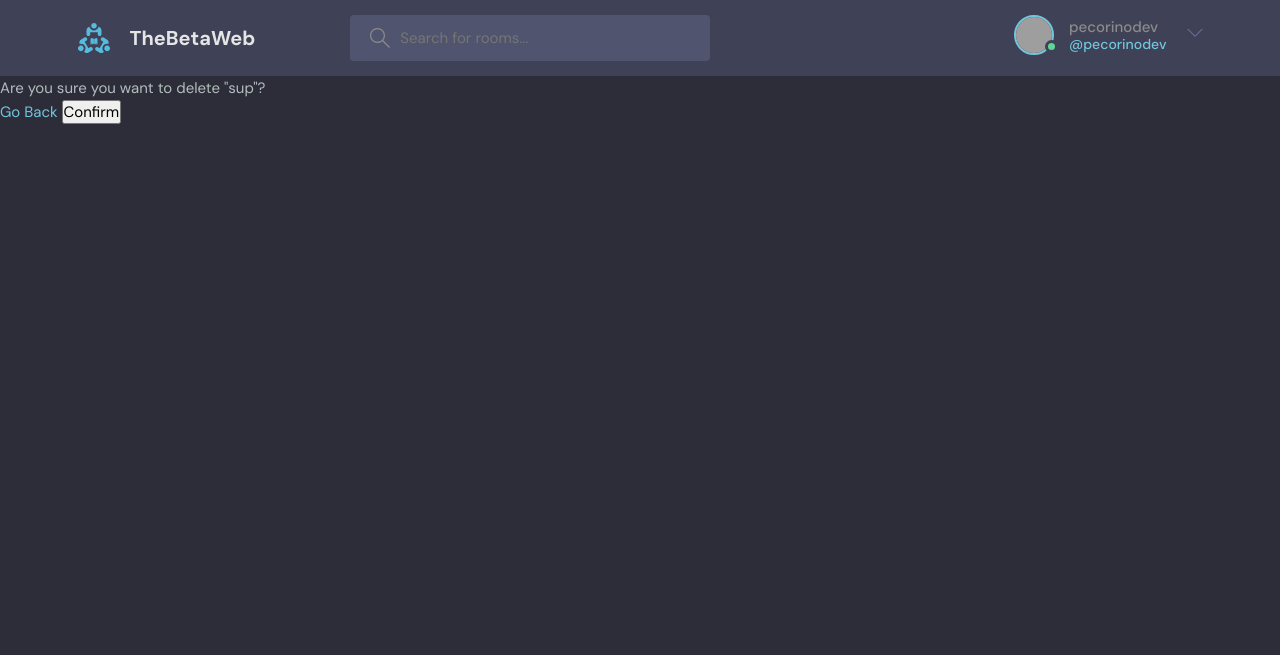
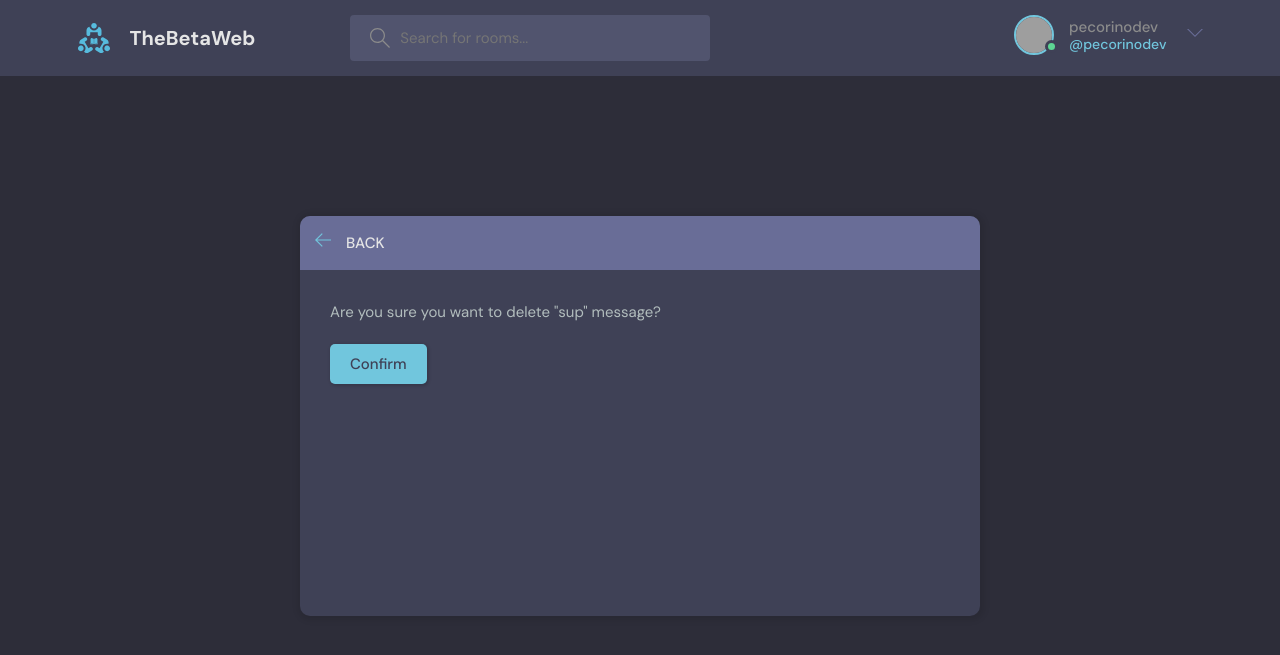
Before and after one commit to edgarcnp/TheBetaWeb, a Django app: page /delete/message/14 in a window 1280 px wide. Shown: the top 655 px of the page. Run offline with Django 4.2, Linux system fonts and the light colour scheme; a user stored in the database is signed in; data comes from the database, SQL or seed files in the repository; grey boxes are pictures that could not be loaded.

Commit message:
added delete theme

```diff
--- a/base/templates/base/activity_component.html
+++ b/base/templates/base/activity_component.html
@@ -17,7 +17,7 @@
                 </a>
                 {% if request.user == message.user or request.user.is_staff %}
                     <div class="roomListRoom__actions">
-                        <a href="#">
+                        <a href="{% url 'delete' obj_type='message' obj_id=message.id %}">
                             <svg xmlns="http://www.w3.org/2000/svg" width="32" height="32" viewBox="0 0 32 32">
                                 <title>remove</title>
                                 <path
--- a/base/templates/base/delete.html
+++ b/base/templates/base/delete.html
@@ -2,12 +2,37 @@
 {% extends 'main.html' %}
 
 {% block content %}
+    <main class="delete-item layout">
+        <div class="container">
+            <div class="layout__box">
+                <div class="layout__boxHeader">
+                    <div class="layout__boxTitle">
+                        <a href="{{ request.META.HTTP_REFERER }}">
+                            <svg xmlns="http://www.w3.org/2000/svg" width="32" height="32"
+                                viewBox="0 0 32 32">
+                                <title>arrow-left</title>
+                                <path
+                                    d="M13.723 2.286l-13.723 13.714 13.719 13.714 1.616-1.611-10.96-10.96h27.625v-2.286h-27.625l10.965-10.965-1.616-1.607z">
+                                </path>
+                            </svg>
+                        </a>
+                        <h3>Back</h3>
+                    </div>
+                </div>
+                <div class="layout__body">
+                    <form class="form" action="" method="POST">
+                        {% csrf_token %}
+                        <div class="form__group">
+                            <p>Are you sure you want to delete "{{ obj }}" {{ obj_type }}?</p>
+                        </div>
 
-    <form method="POST" action="">
-        {% csrf_token %}
-    <p>Are you sure you want to delete "{{ item }}"?</p>
-        <a href="{% url 'home' %}">Go Back</a>
-    <input type="submit" value="Confirm">
-    </form>
+                        <div class="for__group">
+                            <input class="btn btn--main" type="submit" value="Confirm" />
+                        </div>
 
+                    </form>
+                </div>
+            </div>
+        </div>
+    </main>
 {% endblock content %}
--- a/base/views.py
+++ b/base/views.py
@@ -183,7 +183,7 @@ def delete_obj(request, obj_type, obj_id):
         obj_delete.delete()
         return redirect("home")
 
-    respond = {"item": obj_delete}
+    respond = {"obj": obj_delete, "obj_type": obj_type}
     return render(request, "base/delete.html", respond)
 
 
--- a/templates/main.html
+++ b/templates/main.html
@@ -13,14 +13,6 @@
 <body>
 {% include 'navbar.html' %}
 
-{#{% if messages %}#}
-{#    <ul class="messages">#}
-{#        {% for message in messages %}#}
-{#            <li{% if message.tags %} class="{{ message.tags }}"{% endif %}>{{ message }}</li>#}
-{#        {% endfor %}#}
-{#    </ul>#}
-{#{% endif %}#}
-
 {% block content %}
 
 {% endblock content %}
```
Also changed, not shown: base/templates/base/delete_old.html (added, +13 -0 lines).
